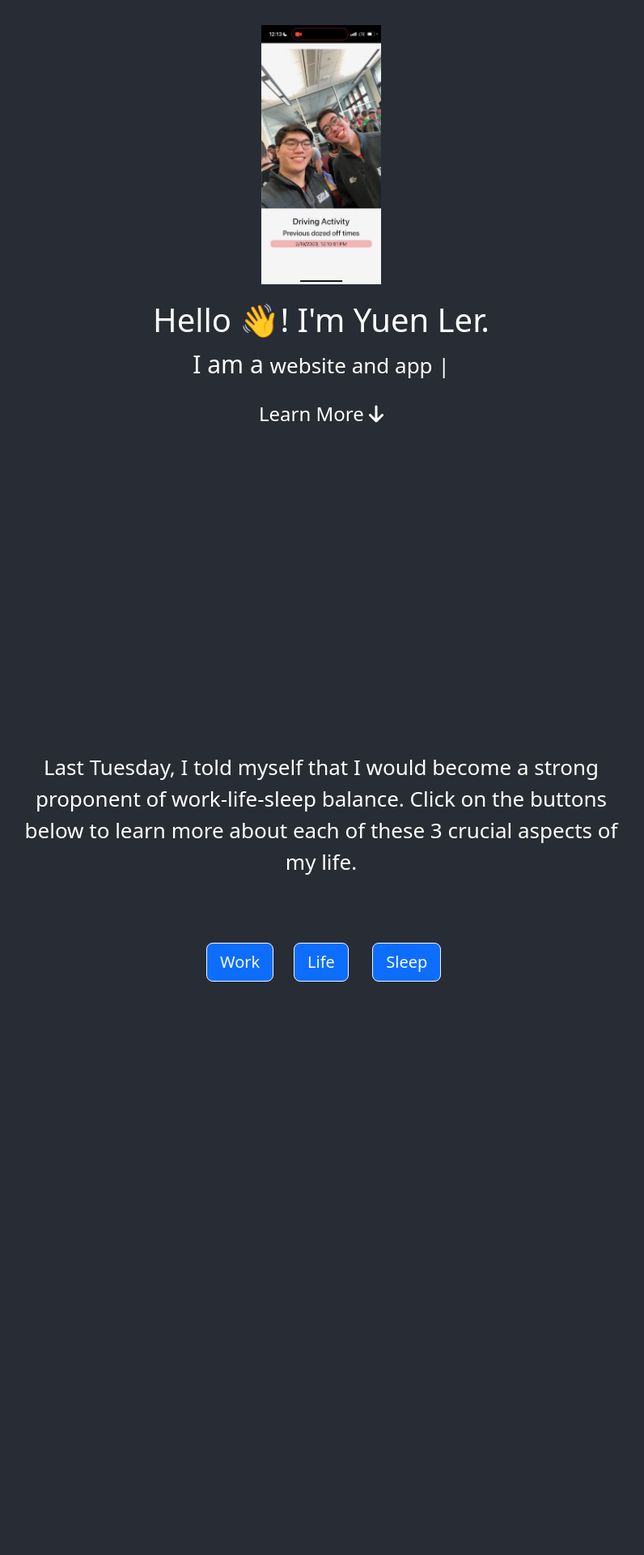
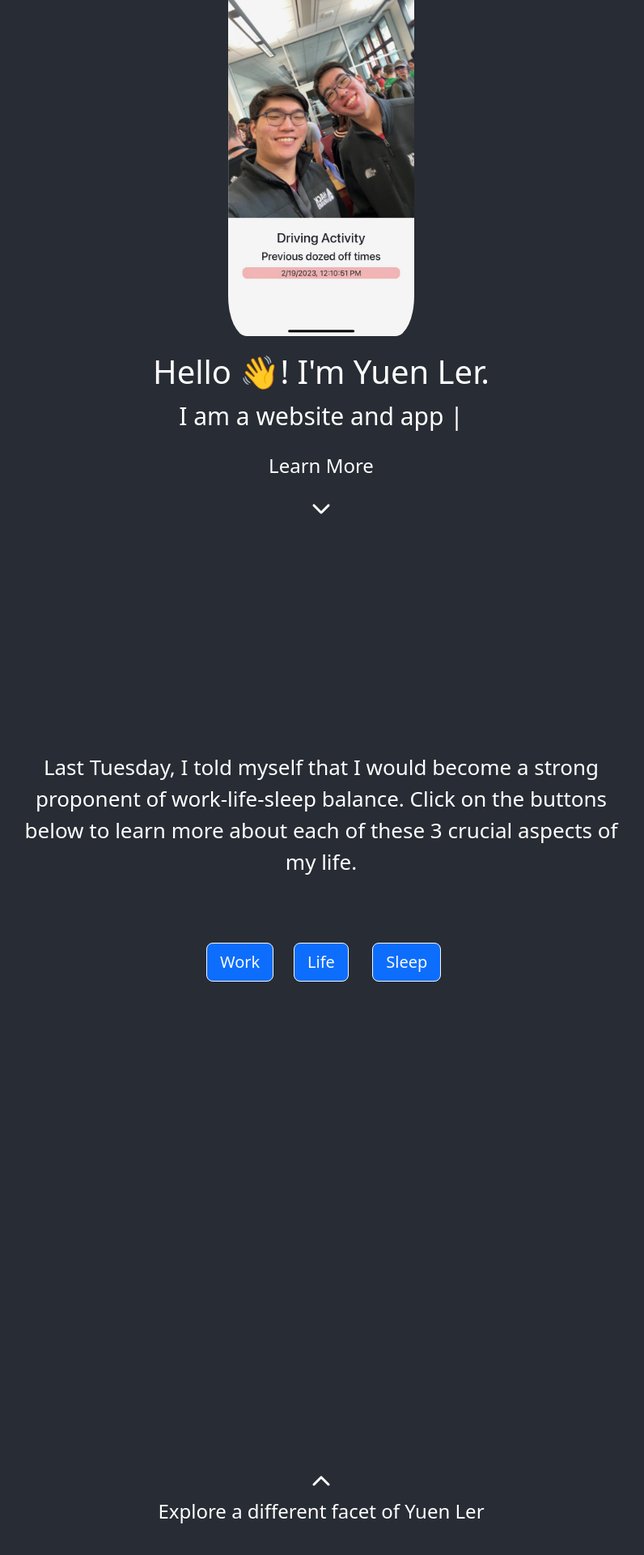
Before and after one commit to yuenler/yuenler.github.io, a React (Create React App) app: page / in a window 1280 px wide. Shown: the part 130-2050 px from the top of the page at 81% size, without its empty margins (243-1039 px from the left). Built offline with nearby package versions, Linux system fonts and the light colour scheme.

Commit message:
transitions and HH

```diff
--- a/src/App.css
+++ b/src/App.css
@@ -3,7 +3,9 @@
 }
 
 .profilePic {
-  height: 40vmin;
+  max-height: 500px;
+  height: 80%;
+  border-radius: 10%;
 }
 
 @media (prefers-reduced-motion: no-preference) {
@@ -58,9 +60,11 @@
   font-size: 24px;
   cursor: pointer;
   margin-top: 20px;
+  transition: transform 0.3s ease;
+
 
   &:hover {
-    transform: translateY(2px);
+    transform: translateY(2px) scale(1.5) perspective(1px);
   }
 }
 
--- a/src/App.js
+++ b/src/App.js
@@ -10,7 +10,7 @@ import siblings from './images/siblings.jpg';
 import './App.css';
 import LearnMore from './LearnMore';
 import { FontAwesomeIcon } from "@fortawesome/react-fontawesome";
-import { faArrowDown } from "@fortawesome/free-solid-svg-icons";
+import { faArrowDown, faChevronDown } from "@fortawesome/free-solid-svg-icons";
 
 const phrases = [
   {
@@ -128,11 +128,11 @@ function App() {
         </div>
         <h1>Hello 👋! I'm Yuen Ler.</h1>
         <div>
-          <span style={{ fontSize: 30 }}>I am a </span><span>{`${typingText}`}</span><span
-            ref={cursorRef} className="blink">|</span>
+          <span style={{ fontSize: 30 }}>I am a </span><span style={{ fontSize: 30 }}>{`${typingText}`}</span><span
+            ref={cursorRef} className="blink" style={{ fontSize: 30 }}>|</span>
         </div>
         <button onClick={handleScroll} className="hoverButton">
-          Learn More <FontAwesomeIcon icon={faArrowDown} />
+          <p>Learn More</p> <FontAwesomeIcon icon={faChevronDown} />
         </button>
       </header >
       <div ref={scrollRef}>
--- a/src/LearnMore.js
+++ b/src/LearnMore.js
@@ -4,6 +4,8 @@ import 'bootstrap/dist/css/bootstrap.min.css';
 import Work from "./Work";
 import Life from "./Life";
 import Sleep from "./Sleep";
+import { faChevronUp, faChevronDown } from "@fortawesome/free-solid-svg-icons";
+import { FontAwesomeIcon } from "@fortawesome/react-fontawesome";
 
 
 function LearnMore() {
@@ -11,19 +13,29 @@ function LearnMore() {
   const [selected, setSelected] = useState(0);
 
   const scrollRef = useRef(null);
+  const startRef = useRef(null);
 
-  const handleScroll = () => {
-    const { current } = scrollRef;
-    if (current) {
-      current.scrollIntoView({ behavior: "smooth", block: "start" });
+  const handleScroll = (num) => {
+    if (num === 1) {
+      const { current } = scrollRef;
+      if (current) {
+        current.scrollIntoView({ behavior: "smooth", block: "start" });
+      }
     }
+    else {
+      const { current } = startRef;
+      if (current) {
+        current.scrollIntoView({ behavior: "smooth", block: "start" });
+      }
+    }
+
   };
 
 
   return (
 
     <div>
-      <div className="App-header">
+      <div className="App-header" ref={startRef}>
         <div style={{ marginLeft: '20%', marginRight: '20%', marginBottom: '5%' }}>
           <p>  Last Tuesday, I told myself that I would become a strong proponent of work-life-sleep balance.
             Click on the buttons below to learn more about each of these 3 crucial aspects of my life.</p>
@@ -31,23 +43,27 @@ function LearnMore() {
         <Row>
           <Col xs={4}>
             <Button className="btn btn-outline-light btn-lg btn-block"
-              onClick={() => { setSelected(1); handleScroll(); }}
+              onClick={() => { setSelected(1); handleScroll(1); }}
             >Work</Button>
           </Col>
           <Col xs={4}>
             <Button className="btn btn-outline-light btn-lg btn-block"
-              onClick={() => { setSelected(2); handleScroll(); }}
+              onClick={() => { setSelected(2); handleScroll(1); }}
             >Life</Button>
           </Col>
           <Col xs={4}>
             <Button className="btn btn-outline-light btn-lg btn-block"
-              onClick={() => { setSelected(3); handleScroll(); }}
+              onClick={() => { setSelected(3); handleScroll(1); }}
             >Sleep</Button>
           </Col>
         </Row>
       </div >
 
       <div ref={scrollRef} className="App-header" >
+        <button onClick={() => { handleScroll(0) }} className="hoverButton mb-5">
+          <FontAwesomeIcon icon={faChevronUp} />
+          <p>Explore a different facet of Yuen Ler </p>
+        </button>
         {selected === 1 && (
           <Work />
         )}
--- a/src/Work.js
+++ b/src/Work.js
@@ -7,6 +7,7 @@ import broad from './images/Fig1_projectoutline.tiff';
 import gbstem from './images/penguin.png';
 import ssp from './images/orbitviz_1.png';
 import bhs from './images/bhs.jpg';
+import hackharvard from './images/hh.jpg';
 
 
 function Work() {
@@ -20,6 +21,14 @@ function Work() {
           >here</a>.</p>
       </div>
       <div className="d-flex flex-wrap justify-content-center">
+
+        <Card
+          title="HackHarvard"
+          description="Executive Director of HackHarvard"
+          longDescription="Led Harvard's largest international hackathon, attended annually by 500+ students and 30+ volunteers."
+          image={hackharvard}
+          color='pink'
+        />
 
         <Card
           title="Harvard Division of Continuing Education"
```
Also changed, not shown: src/images/hh.jpg (added).
